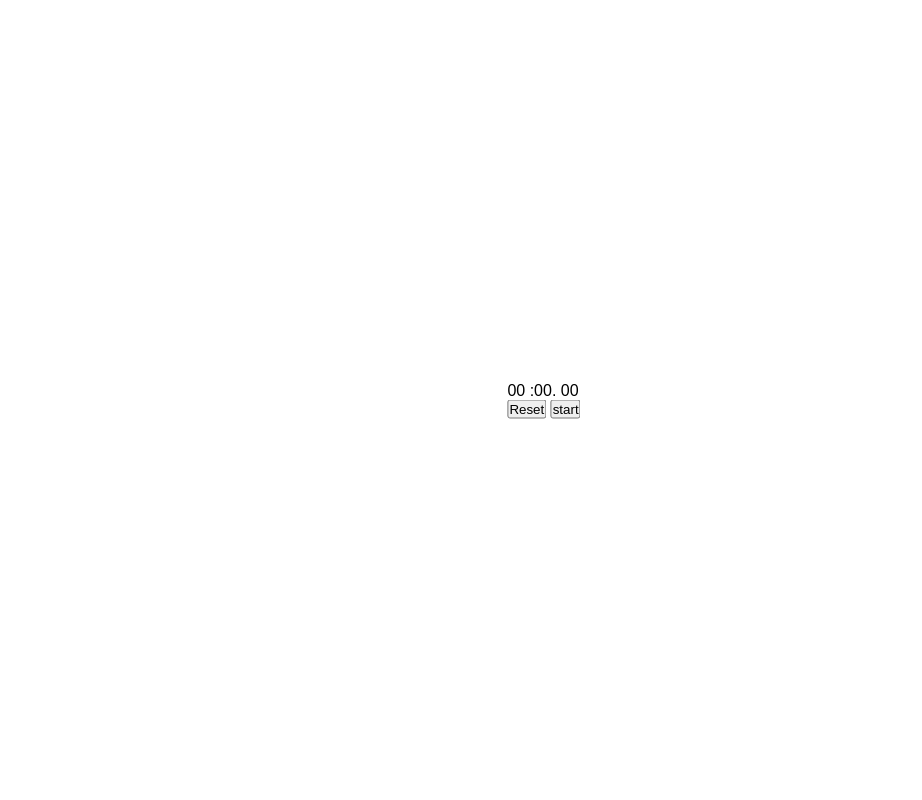
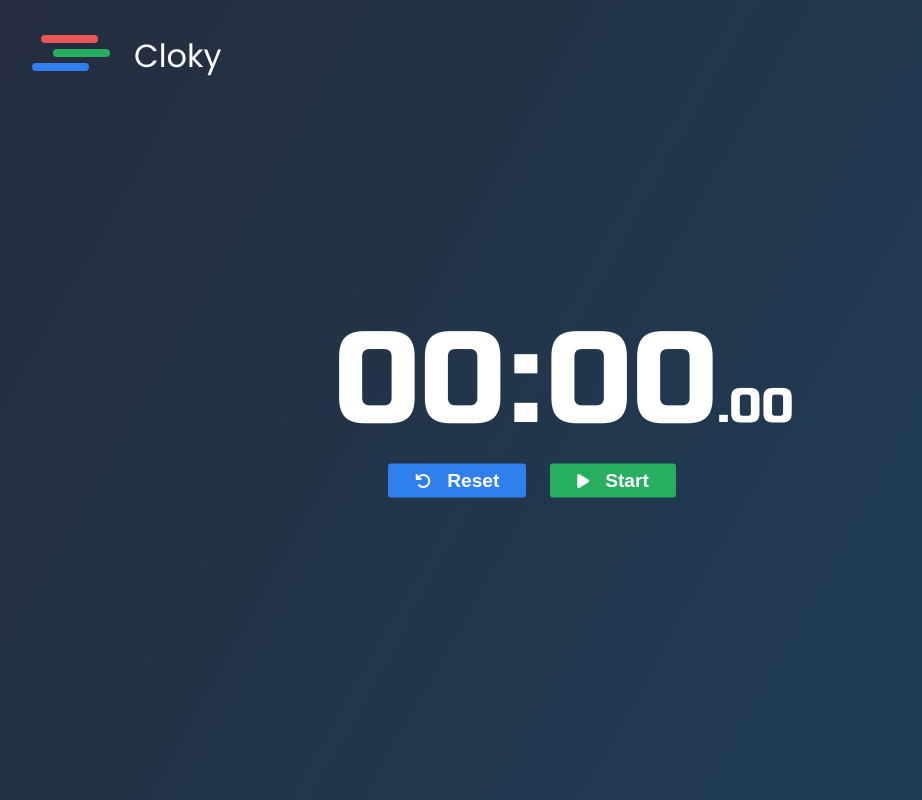
Before and after one commit to flx86/clocky, a plain HTML site: page index.html in a window 1280 px wide. Shown: the whole page, without its empty margins (96-1018 px from the left). Drawn offline with Linux system fonts and the light colour scheme.

Commit message:
added style

```diff
--- a/index.html
+++ b/index.html
@@ -6,20 +6,33 @@
     <meta http-equiv="X-UA-Compatible" content="ie=edge" />
     <title>StopWatch</title>
 
+    <!-- font awesome -->
+    <script src="https://kit.fontawesome.com/82eb8ffe24.js"></script>
+
     <link rel="stylesheet" href="style.css" />
     <script defer src="js/stopwatch.js"></script>
     <script defer src="js/main.js"></script>
   </head>
   <body>
+    <header class="header">
+      <div class="logo-container">
+        <div class="logo">
+          <svg width="78" height="36" viewBox="0 0 78 36" fill="none" xmlns="http://www.w3.org/2000/svg">
+          <rect x="9" width="57" height="8" rx="4" fill="#EB5757"/>
+          <rect x="21" y="14" width="57" height="8" rx="4" fill="#27AE60"/>
+          <rect y="28" width="57" height="8" rx="4" fill="#2F80ED"/>
+          </svg>
+        </div>
+        <h1 class="logo-title">Cloky</h1>
+      </div>
+    </header>
     <div class="clock-wrapper">
       <div class="stopwatch">
-        <span class="minutes"></span>
-        <span class="seconds"></span>
-        <span class="milli-seconds"></span>
+        <span class="minutes"></span><span class="seconds"></span><span class="milli-seconds"></span>
       </div>
       <div class="buttons-container">
-        <button class="btn reset">Reset</button>
-        <button class="btn start">start</button>
+        <button class="btn btn-blue reset"><i class="fas fa-undo btn-icon"></i>reset</button>
+        <button class="btn btn-green start"><i class="fas fa-play btn-icon"></i>start</button>
       </div>
     </div>
   </body>
--- a/js/main.js
+++ b/js/main.js
@@ -12,7 +12,13 @@ function formatTime(number) {
 function toggleStartStopButton (text){
   startStopBtn.classList.toggle("start");
   startStopBtn.classList.toggle("stop");
-  startStopBtn.innerText = text;
+  startStopBtn.classList.toggle("btn-green");
+  startStopBtn.classList.toggle("btn-red");
+  if (text === "start")
+   startStopBtn.innerHTML = `<i class="fas fa-play btn-icon"></i>${text}`
+  else
+    startStopBtn.innerHTML = `<i class="fas fa-stop btn-icon"></i>${text}`
+
 }
 
 // OnLoad
--- a/style.css
+++ b/style.css
@@ -1,3 +1,16 @@
+/* Importing Russo one and Poppins fonts from google fonts */
+@import url('https://fonts.googleapis.com/css?family=Poppins:400,600|Russo+One&display=swap');
+
+:root{
+  --clr-primary:#fff;
+  --clr-green: #27AE60;
+  --clr-blue:#2F80ED;
+  --clr-red: #EB5757;
+  --grad-background: linear-gradient(119.36deg, #262B3E 0%, #1D415A 100%);
+  --font-ruso-one: "Russo One" ,sans-serif;
+  --font-poppins: "Poppins" ,sans-serif;
+}
+
 *,
 *::after,
 *::before {
@@ -6,22 +19,102 @@
   box-sizing: border-box;
 }
 
+
 body {
-  font-family: sans-serif;
+  font-family: var(--font-poppins);
+  -webkit-font-smoothing: antialiased;
   height: 100vh;
+  background: var(--grad-background);
+  color: var(--clr-primary);
+  font-size: 16px;
 }
 
+/* Buttons */
+.btn{
+  display: flex;
+  align-items: center;
+  justify-content: center;
+  padding: 0.3em 1.4em;
+  font-size: 1.2rem;
+  font-weight: 600;
+  text-transform: capitalize;
+  color: white;
+  background: #262B3E;
+  border: none;
+  border-radius: 3px;
+  cursor: pointer;
+  outline: 0;
+  margin-right: 1.5rem;
+}
+
+
+.btn-icon{
+  margin-right: 1rem;
+  font-size: 1rem;
+}
+
+.btn-green{
+  background: var(--clr-green);
+}
+.btn-red{
+  background: var(--clr-red);
+}
+.btn-blue{
+  background: var(--clr-blue);
+}
+
+
+
+
+.header{
+  padding: 2em 0;
+  width: 80vw;
+  margin:auto;
+}
+
+.logo-container{
+  display: flex;
+  align-items: center;
+}
+
+.logo-title{
+  margin-left: 1.5rem;
+  font-weight: 400;
+}
+
+/* Main */
 .clock-wrapper {
+  font-family: var(--font-ruso-one);
   position: absolute;
   top: 50%;
   left: 50%;
-  transform: translate(-50%, -50%);
+  min-width: 400px;
+  display: flex;
+  flex-direction: column;
+  align-items: center;
+  transform: translate(-50%,-50%);
+}
+
+.stopwatch{
+  font-size: 8rem;
+  margin-bottom: .4rem;
+  width: 0;
+  transform: translateX(-210px);
 }
 
 .seconds::before{
   content:":";
+  margin: 5px;
 }
 
-.seconds::after{
-  content: "."
+.milli-seconds::before{
+  content: ".";
 }
+
+.milli-seconds{
+  font-size: 3rem;
+}
+.buttons-container{
+  display: flex;
+  justify-content: space-around;
+}
```
